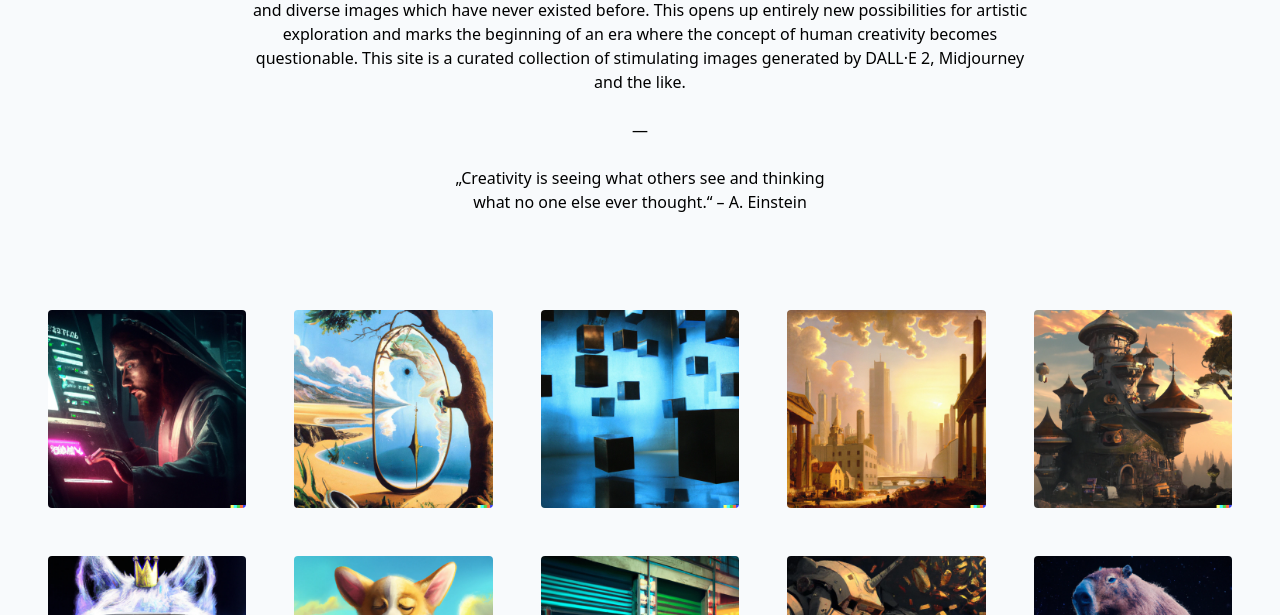
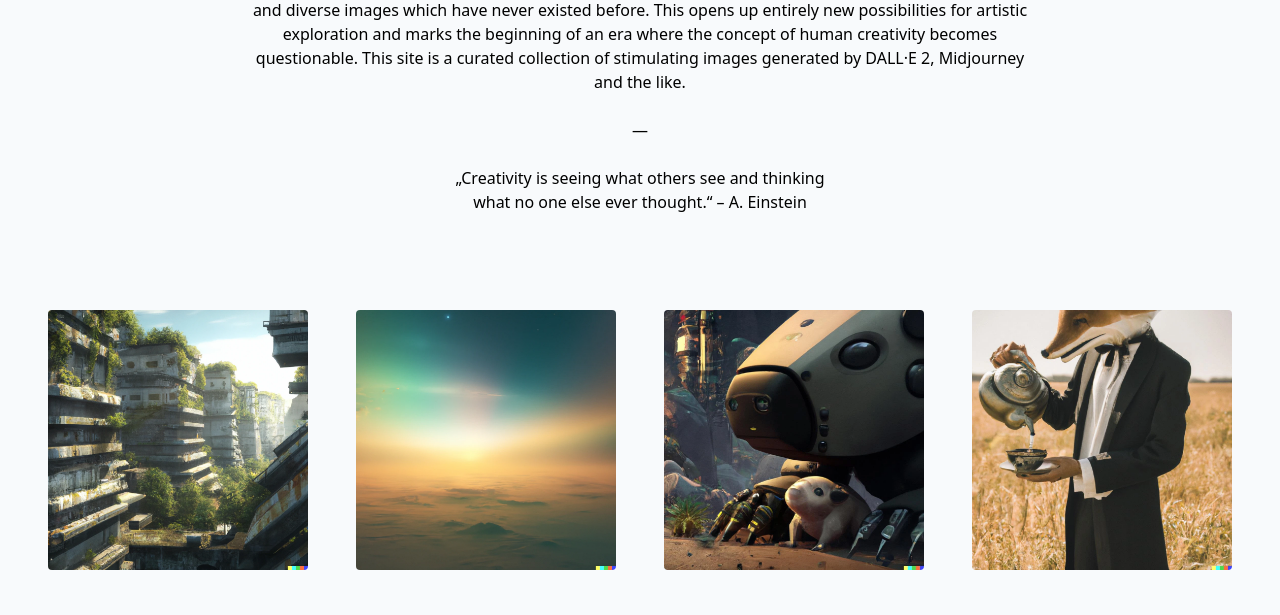
Before and after one commit to richartkeil/ai-art-gallery, an Astro site: page / in a window 1280 px wide. Shown: the part 138-753 px from the top of the page. Built offline with nearby package versions, Linux system fonts and the light colour scheme; Astro itself is replaced by a stand-in of ours.

Commit message:
Invert sorting

```diff
--- a/src/pages/index.astro
+++ b/src/pages/index.astro
@@ -11,7 +11,7 @@
 
 const rawCreations = (await Astro.glob('../assets/creations/creations.json'))[0].default;
 const imageFiles = await Astro.glob('../assets/creations/images/*.webp');
-for (const creation of rawCreations.sort((a: any, b: any) => a.fetchedAt - b.fetchedAt)) {
+for (const creation of rawCreations.sort((a: any, b: any) => b.fetchedAt - a.fetchedAt)) {
 	const image = imageFiles.find(f => f.default.src.includes(creation.filename));
 	creations.push({
 		id: creation.id,
@@ -43,7 +43,7 @@
 	<main>
 		<div class="p-4 sm:p-5 md:p-6 flex flex-wrap">
 			{creations.map(creation => (
-			<div class="w-full p-4 sm:w-1/2 sm:p-5 md:w-1/5 md:p-6">
+			<div class="w-full p-4 sm:w-1/2 sm:p-5 md:w-1/4 md:p-6">
 				<a href={creation.id}>
 					<img src={creation.image.src}
 						class="w-full rounded hover:shadow-2xl transition-all hover:scale-105" />
```
